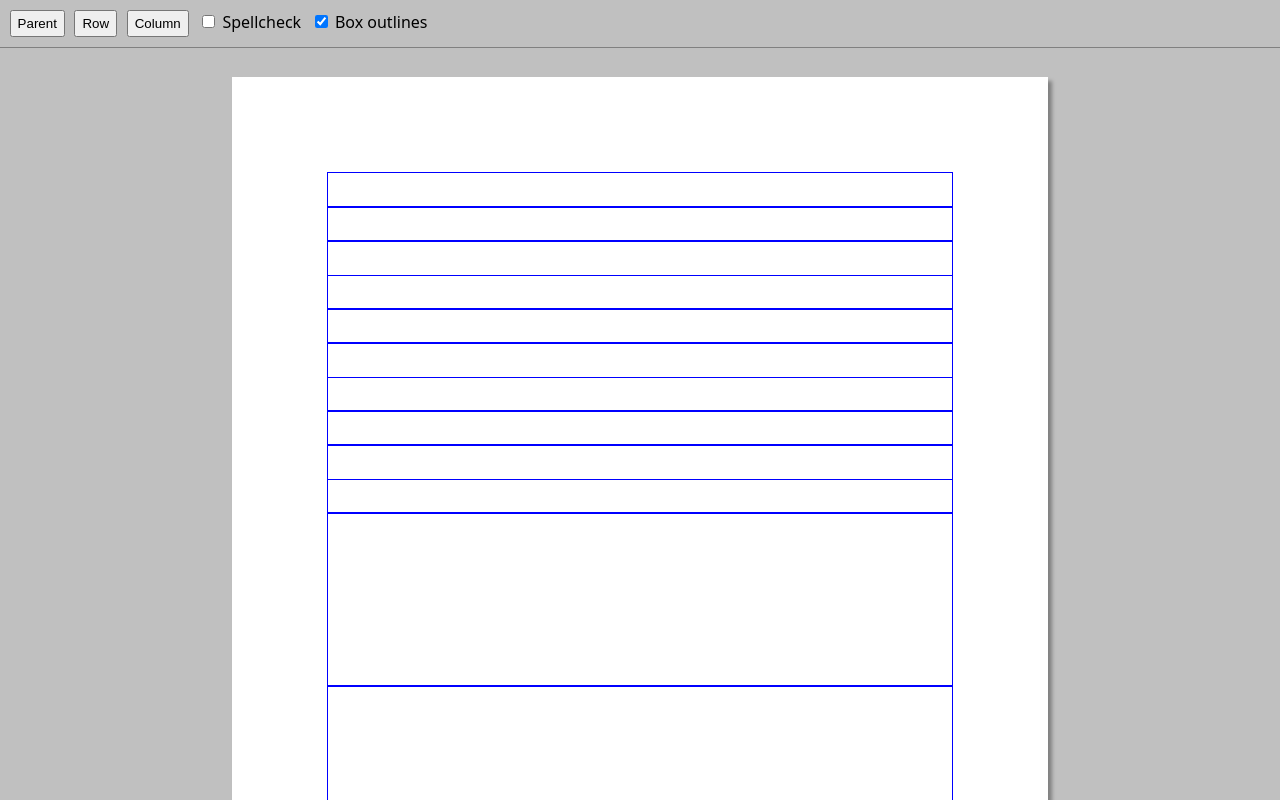
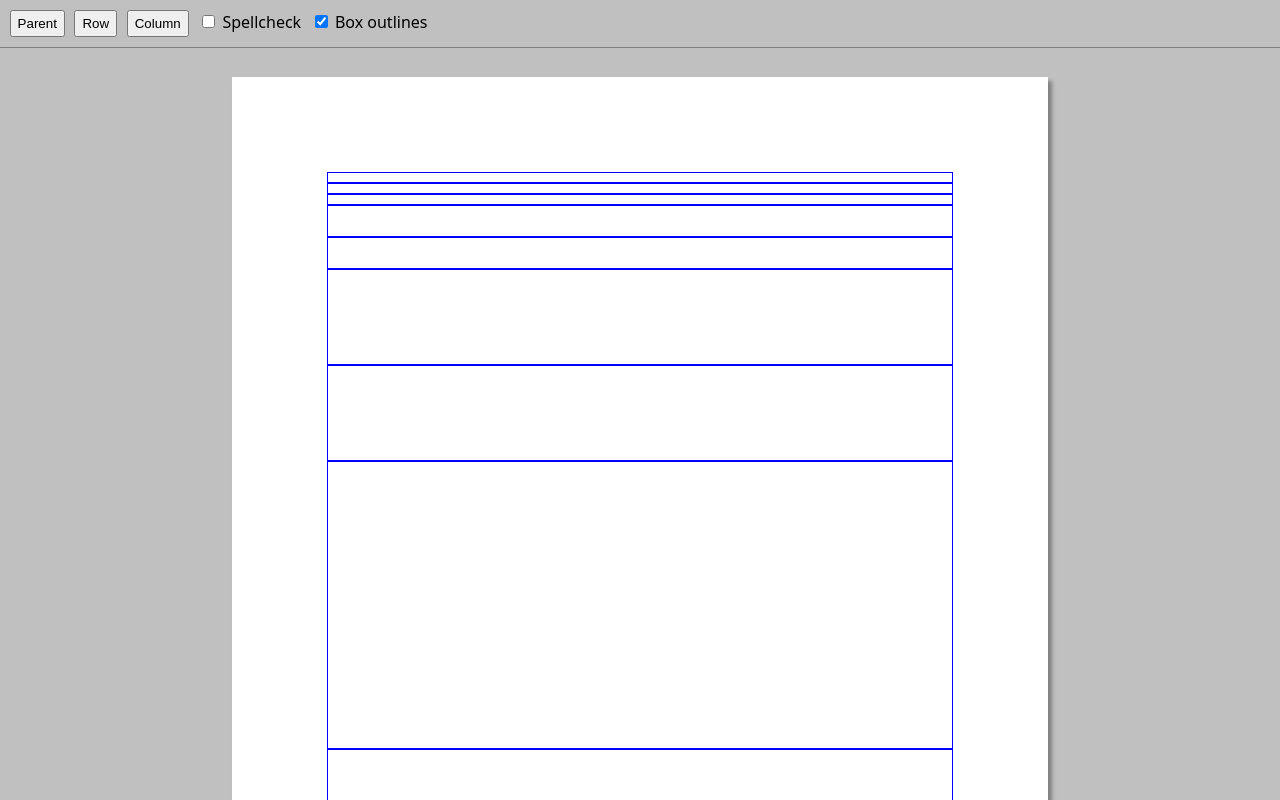
Before and after one commit to marinm/bmd, a Vue app: page / in a window 1280 px wide. Shown: the top 800 px of the page. Built offline with nearby package versions, Linux system fonts and the light colour scheme.

Commit message:
remove textarea

```diff
--- a/src/components/Box.vue
+++ b/src/components/Box.vue
@@ -9,7 +9,6 @@
     :data-box-id="boxId"
   >
     <slot />
-    <textarea :spellcheck="selectedBoxIdStore.spellcheck"></textarea>
   </div>
 </template>
 
```
